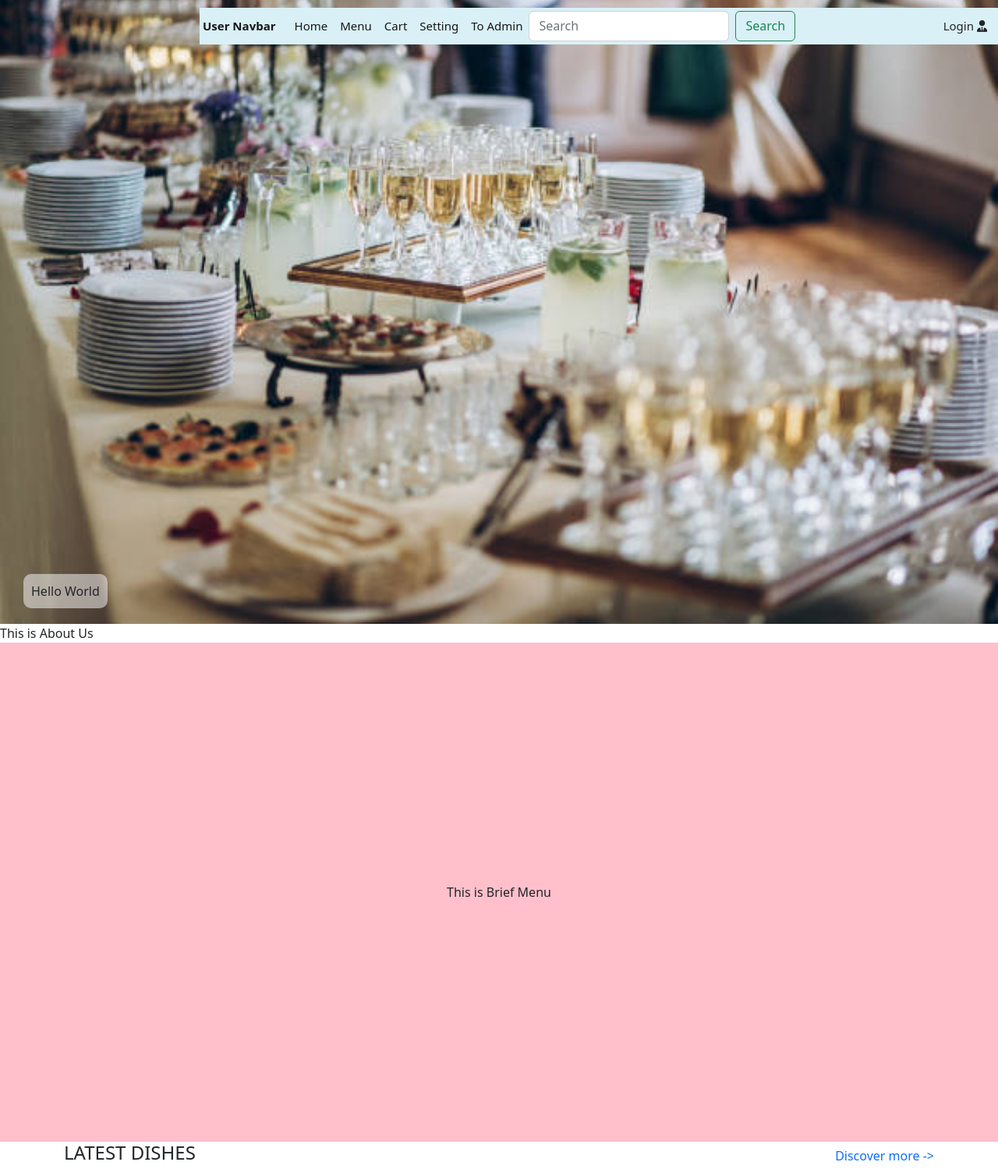
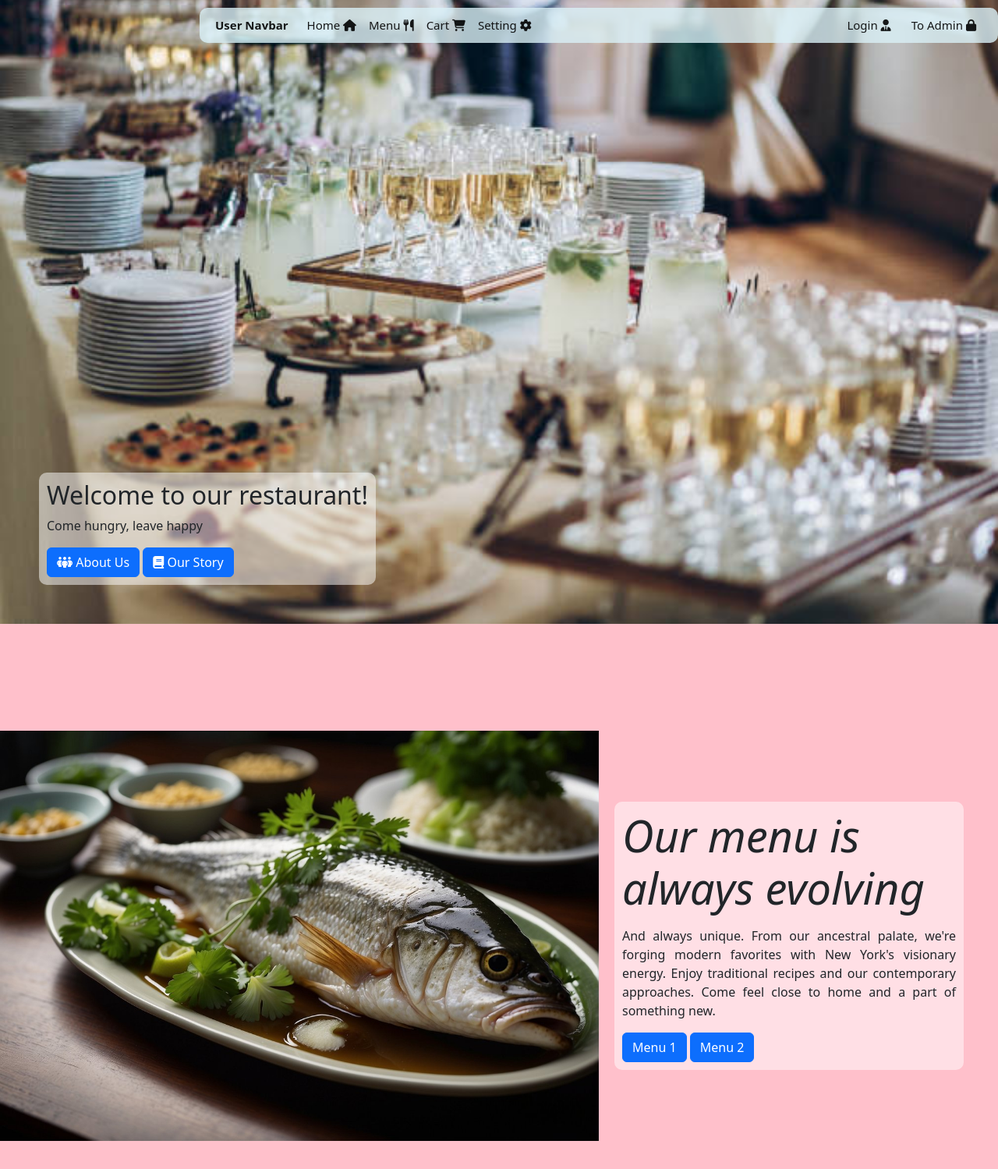
Before and after one commit to GHTuan/Restaurant-Management-System, a PHP site: page / in a window 1280 px wide. Shown: the top 1499 px of the page at 78% size. Run offline with PHP 8.4, Linux system fonts and the light colour scheme; some libraries are stand-ins or nearby versions.

Commit message:
'Update'

```diff
--- a/View/user/layouts/navbar.php
+++ b/View/user/layouts/navbar.php
@@ -1,5 +1,18 @@
 <!DOCTYPE html>
 <html lang="en">
+
+<head>
+  <style>
+    #homepage-navbar li:hover{
+      background-color: pink;
+      border-radius: 5px;
+    }
+    #homepage-login li:hover{
+      background-color: aquamarine;
+      border-radius: 5px;
+    }
+  </style>
+</head>
 
 <body>
     <nav class="navbar navbar-expand-lg sticky-top d-flex flex-row-reverse" style="
@@ -9,41 +22,42 @@
       position: fixed;
       font-size: 15px;
     ">
-      <div class="container-fluid p-1" style="
+      <div class="container-fluid" style="
           margin: 0;
-          background-color: #daf0f7;
+          background-color: rgba(218, 240, 247, 0.8);
           width: 80vw;
+          padding: 3px 20px;
+          border-radius: 10px;
       ">
         <button class="navbar-toggler" type="button" data-bs-toggle="collapse" data-bs-target="#navbarSupportedContent" aria-controls="navbarSupportedContent" aria-expanded="false" aria-label="Toggle navigation" style="padding: 0 10px;">
           <span class="navbar-toggler-icon" style="width: 18px;"></span>
         </button>
         <a class="navbar-brand" href="#" style="font-size: 15px; font-weight: bold;";>User Navbar</a>
         <div class="collapse navbar-collapse" id="navbarSupportedContent">
-        <ul class="navbar-nav me-auto mb-2 mb-lg-0">
+        <ul class="navbar-nav me-auto mb-2 mb-lg-0" id="homepage-navbar">
           <li class="nav-item">
-            <a class="nav-link active" aria-current="page" href="index.php?controller=home">Home</a>
+            <a class="nav-link active" aria-current="page" href="index.php?controller=home">Home <i class="fa-solid fa-house"></i></a>
           </li>
           <li class="nav-item">
-            <a class="nav-link active" aria-current="page" href="index.php?controller=menu">Menu</a>
+            <a class="nav-link active" aria-current="page" href="index.php?controller=menu">Menu <i class="fa-solid fa-utensils"></i></a>
           </li>
           <li class="nav-item">
-            <a class="nav-link active" aria-current="page" href="index.php?controller=menu">Cart</a>
+            <a class="nav-link active" aria-current="page" href="index.php?controller=menu">Cart <i class="fa-solid fa-cart-shopping"></i></a>
           </li>
           <li class="nav-item">
-            <a class="nav-link active" aria-current="page" href="index.php?controller=menu">Setting</a>
+            <a class="nav-link active" aria-current="page" href="index.php?controller=menu">Setting <i class="fa-solid fa-gear"></i></a>
           </li>
-          <ul class="navbar-nav mb-2 mb-lg-0">
-            <li class="nav-item">
-              <a class="nav-link active" href="View/admin/">To Admin</a>
-            </li>
-          </ul>
-          <form class="d-flex" role="search">
-            <input class="form-control me-2" type="search" placeholder="Search" aria-label="Search">
-            <button class="btn btn-outline-success" type="submit">Search</button>
-          </form>
+
         </ul>
       </div>
-      <a class="nav-link active" aria-current="page" href="index.php?controller=login" style="margin-right: 10px;">Login <i class="fa-solid fa-user-tie"></i></a>
+      <ul class="navbar-nav mb-2 mb-lg-0" id="homepage-login">
+        <li class="nav-item">
+          <a class="nav-link active" aria-current="page" href="index.php?controller=login" style="margin-right: 10px;">Login <i class="fa-solid fa-user-tie"></i></a>
+        </li>
+        <li class="nav-item">
+          <a class="nav-link active" href="View/admin/">To Admin <i class="fa-solid fa-lock"></i></a>
+        </li>
+      </ul>
     </div>
   </nav>
 </body>
--- a/View/user/pages/home/header.php
+++ b/View/user/pages/home/header.php
@@ -1,5 +1,6 @@
 <!DOCTYPE html>
 <html lang="en">
+
 <body>
     <div>
         <img src="View/Images/background_1.jpg" alt="Background" style="
@@ -10,15 +11,48 @@
         ">
         <div id="my-introduction" style="
             position: absolute;
-            bottom: 20px;
-            left: 30px;
+            bottom: 50px;
+            left: 50px;
             background-color: rgba(255, 255, 255, 0.5);
             padding: 10px;
             border-radius: 10px;
         ">
-            Hello World
-
+            <h2>Welcome to our restaurant!</h2>
+            <p>Come hungry, leave happy</p>
+            <button class="btn btn-primary">
+                <i class="fa-solid fa-people-group"></i>
+                <span>About Us</span>
+            </button>
+            <button class="btn btn-primary">
+                <i class="fa-solid fa-book"></i>
+                <span>Our Story</span>
+            </button>
         </div>
     </div>
+    <div style="
+        display: flex;
+        align-items: center;
+        background-color: pink;
+        height: 100vh;
+        width: 100%;
+    ">
+        <img src="View/Images/picture_1.jpg" alt="Fish" style="
+            width: 60%;
+        ">
+        <div style="
+            background-color: rgba(255, 255, 255, 0.5);
+            padding: 10px;
+            border-radius: 10px;
+            width: 35%;
+            margin-left: 20px;
+        ">
+            <p class="display-4" style="font-style:italic;">Our menu is always evolving</p>
+            <p style="text-align: justify;">And always unique. From our ancestral palate, we're forging modern favorites with New York's visionary energy. Enjoy traditional recipes and our contemporary approaches. Come feel close to home and a part of something new.</p>
+            <button class="btn btn-primary">Menu 1</button>
+            <button class="btn btn-primary">Menu 2</button>
+        </div>
+
+    </div>
 </body>
+
 </html>
```
Also changed, not shown: View/Images/picture_1.jpg (added).
